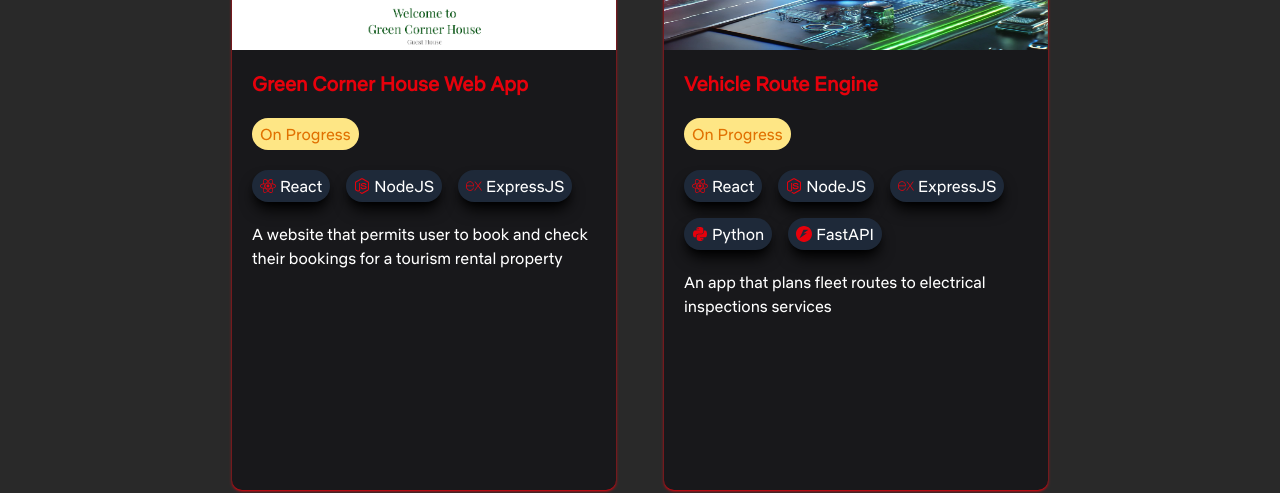
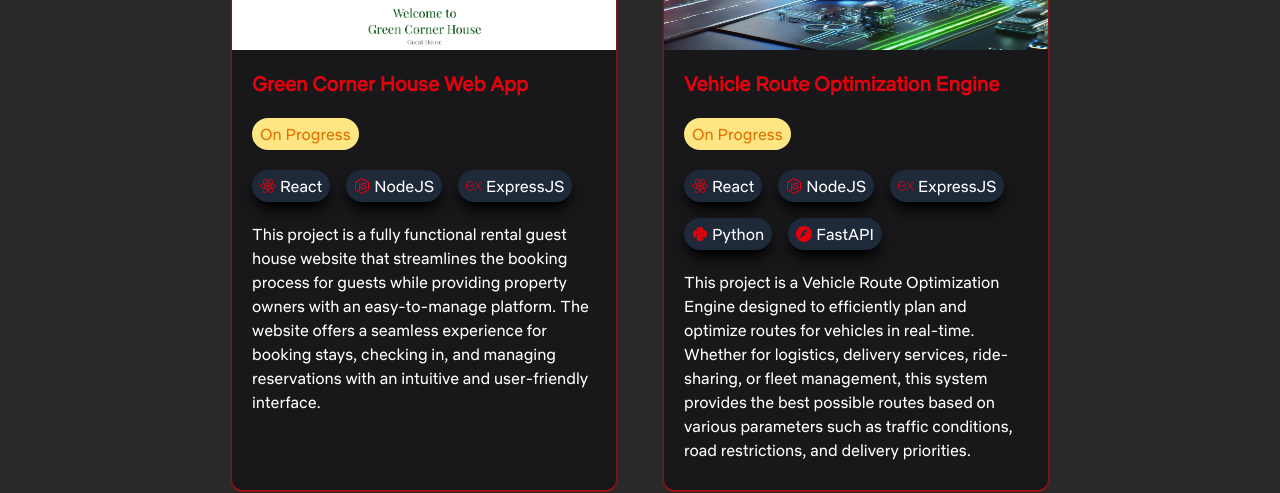
Before and after one commit to diogobraz2000/portfolioDiogoBraz, a Next.js app: page /projects in a window 1280 px wide. Shown: the part 356-849 px from the top of the page. Built offline with nearby package versions, Linux system fonts and the light colour scheme.

Commit message:
Projects Update

```diff
--- a/app/projects/page.tsx
+++ b/app/projects/page.tsx
@@ -21,15 +21,15 @@ function Home() {
             id:1,
             name:"Green Corner House Web App",
             img:"/gch-website.png",
-            description:"A website that permits user to book and check their bookings for a tourism rental property",
+            description:"This project is a fully functional rental guest house website that streamlines the booking process for guests while providing property owners with an easy-to-manage platform. The website offers a seamless experience for booking stays, checking in, and managing reservations with an intuitive and user-friendly interface.",
             tech:["React","NodeJS", "ExpressJS"],
             status:"On Progress"
         },
         {
             id:6,
-            name:"Vehicle Route Engine",
+            name:"Vehicle Route Optimization Engine",
             img:"/vre.webp",
-            description:"An app that plans fleet routes to electrical inspections services",
+            description:"This project is a Vehicle Route Optimization Engine designed to efficiently plan and optimize routes for vehicles in real-time. Whether for logistics, delivery services, ride-sharing, or fleet management, this system provides the best possible routes based on various parameters such as traffic conditions, road restrictions, and delivery priorities.",
             tech:["React","NodeJS", "ExpressJS","Python","FastAPI"],
             status:"On Progress"
         },
```
